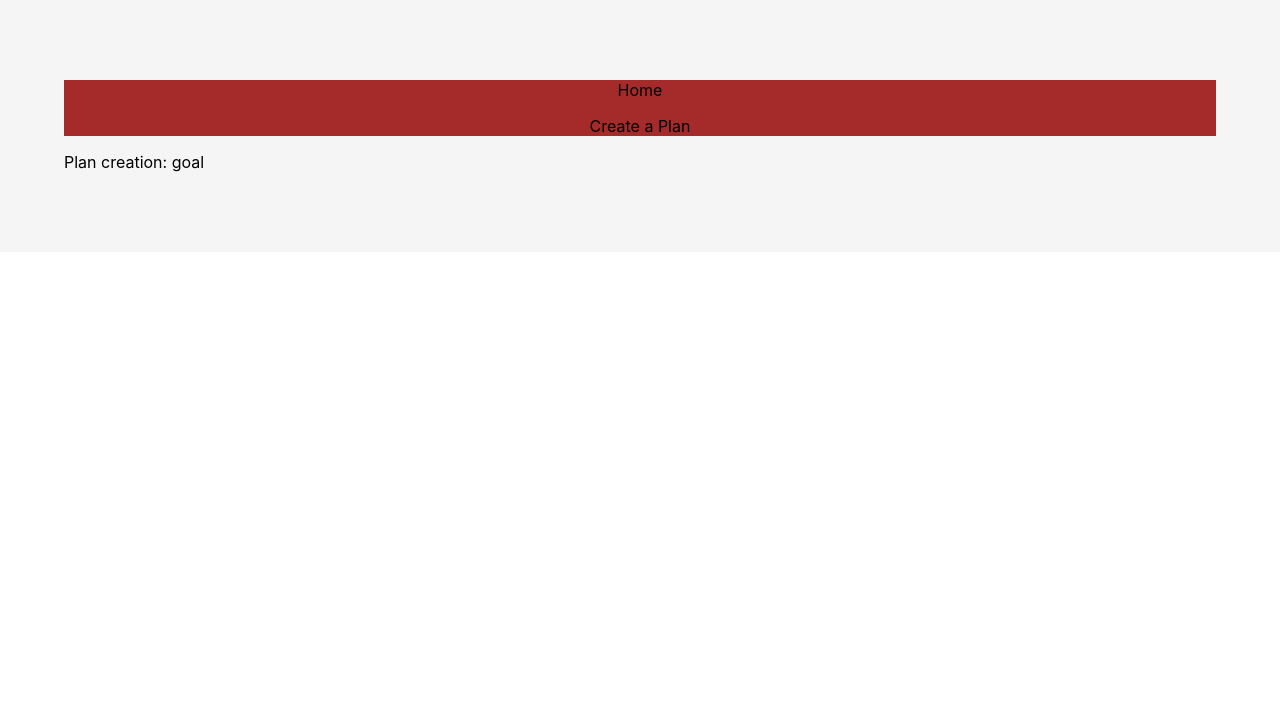
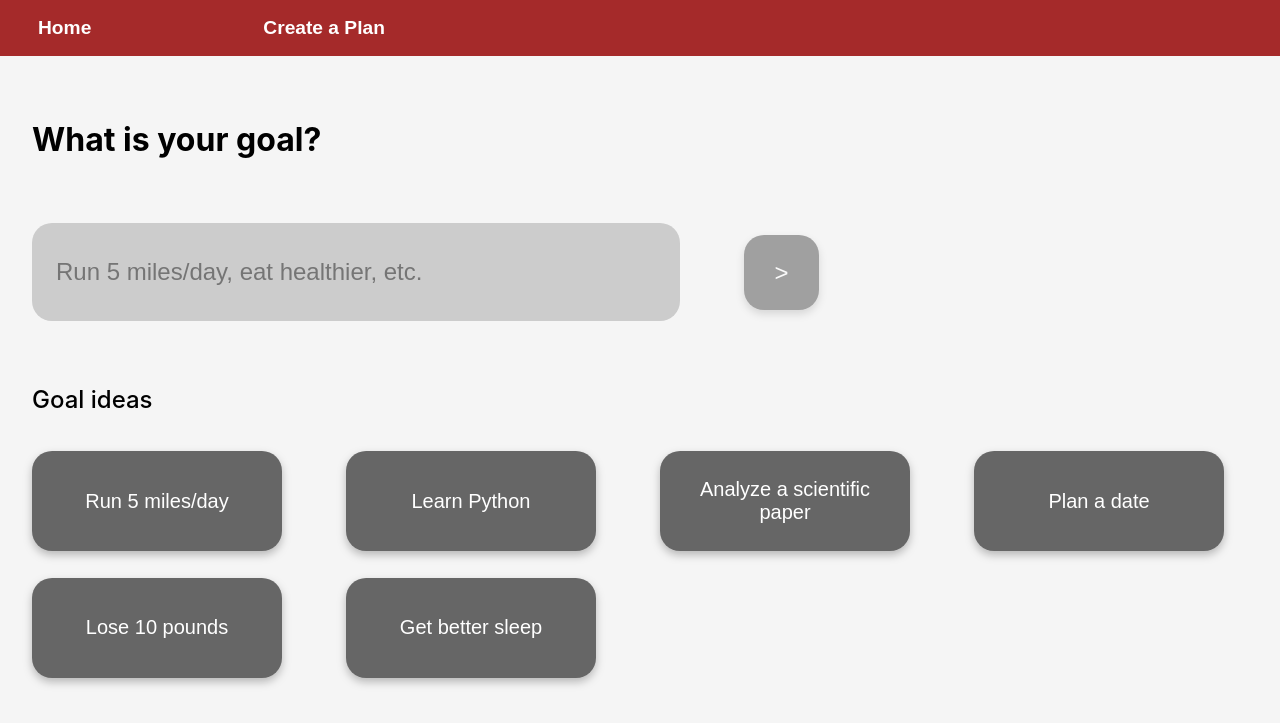
Before and after one commit to AlejandroALopez/saas-client, a React (Create React App) app: page /plan/goal in a window 1280 px wide. Shown: the top 728 px of the page. Built offline with nearby package versions, Linux system fonts and the light colour scheme.

Commit message:
set goal grayscale created

```diff
--- a/src/components/header/index.tsx
+++ b/src/components/header/index.tsx
@@ -1,11 +1,16 @@
 import React from 'react';
+import { Link } from 'react-router-dom';
 import './style.css';
 
 function Header() {
   return (
     <div className="Header">
-      <p>Home</p>
-      <p>Create a Plan</p>
+      <Link to="/">
+        <button className="header-button">Home</button>
+      </Link>
+      <Link to="/plan/goal">
+        <button className="header-button">Create a Plan</button>
+      </Link>
     </div>
   );
 }
--- a/src/components/header/style.css
+++ b/src/components/header/style.css
@@ -1,5 +1,27 @@
 .Header {
   margin: 0;
+  padding: 1em 2em;
   background-color: brown;
   text-align: center;
+
+  display: flex;
+  flex-direction: row;
+  align-items: center;
+  gap: 10em;
 }
+
+.header-button {
+  background: none;
+  border: none;
+
+  color: white;
+  font-size: larger;
+  font-weight: bold;
+
+  transition: transform 0.2s ease;
+}
+
+.header-button:hover {
+  cursor: pointer;
+  transform: scale(1.1);
+}
--- a/src/index.tsx
+++ b/src/index.tsx
@@ -9,7 +9,7 @@ import reportWebVitals from './reportWebVitals';
 
 // import App from './App';
 import SetGoal from './pages/planner/setGoal';
-import SetTime from './pages/planner/setTime';
+import SetParams from './pages/planner/setParams';
 import PlanResult from './pages/planner/planResult';
 import Landing from './pages/landing';
 
@@ -23,8 +23,8 @@ const router = createBrowserRouter([
     element: <SetGoal />
   },
   {
-    path: "/plan/time",
-    element: <SetTime />
+    path: "/plan/params",
+    element: <SetParams />
   },
   {
     path: "/plan/result",
--- a/src/pages/landing/style.css
+++ b/src/pages/landing/style.css
@@ -2,14 +2,12 @@
   margin: 0;
   padding: 4em;
   background-color: #f5f5f5;
-  /* text-align: center; */
 }
 
 .presentation-section-container {
   display: flex;
   flex-direction: row;
   justify-content: space-between;
-  /* background-color: blue; */
 }
 
 .presentation-info-container {
@@ -28,7 +26,6 @@
 
 .button-container {
   margin-right: 2em;
-  /* background-color: red; */
   text-align: right;
 }
 
@@ -82,7 +79,6 @@
   flex-direction: column;
   align-items: center;
   width: 30%;
-  /* background-color: green; */
 }
 
 .feature-image {
--- a/src/pages/planner/setGoal.tsx
+++ /dev/null
@@ -1,14 +0,0 @@
-import React from 'react';
-import Header from '../../components/header';
-// import './index.css';
-
-function SetGoal() {
-  return (
-    <div className="Landing">
-        <Header />
-        <p>Plan creation: goal</p>
-    </div>
-  );
-}
-
-export default SetGoal;
--- /dev/null
+++ b/src/pages/planner/setGoal/index.tsx
@@ -0,0 +1,55 @@
+import React, { useState } from 'react';
+import { Link } from 'react-router-dom';
+import Header from '../../../components/header';
+import './style.css';
+
+function SetGoal() {
+
+  const placeholder_text = "Run 5 miles/day, eat healthier, etc.";
+  const ideas = ["Run 5 miles/day", "Learn Python", "Analyze a scientific paper", "Plan a date",
+    "Lose 10 pounds", "Get better sleep"];
+
+  const [goal, setGoal] = useState("");
+
+  const submitGoal = () => {
+    console.log("Goal chosen: ", goal);
+  }
+
+  return (
+    <div>
+      <Header />
+      <div className="Goal-Screen">
+        <p className="title">What is your goal?</p>
+        <div className="goal-input-container">
+          <input
+            className="input-container"
+            placeholder={placeholder_text}
+            value={goal}
+            onChange={e => setGoal(e.target.value)}
+          />
+          <Link to="/plan/params">
+            <button
+              className={`submit-button ${goal === "" && "disabled"}`}
+              disabled={goal === ""}
+              onClick={() => submitGoal()}
+            >
+              &gt;
+            </button>
+          </Link>
+        </div>
+        <p className="subtitle">Goal ideas</p>
+        <div className="ideas-container">
+          {ideas.map((idea, index) => {
+            return (
+              <button className="idea" key={index} onClick={() => setGoal(idea)}>
+                <p className="idea-text">{idea}</p>
+              </button>
+            )
+          })}
+        </div>
+      </div>
+    </div>
+  );
+}
+
+export default SetGoal;
--- /dev/null
+++ b/src/pages/planner/setGoal/style.css
@@ -0,0 +1,98 @@
+.Goal-Screen {
+  margin: 0;
+  padding: 2em;
+  background-color: #f5f5f5;
+}
+
+.title {
+  font-size: xx-large;
+  font-weight: bold;
+}
+
+.goal-input-container {
+  display: flex;
+  flex-direction: row;
+  align-items: center;
+  gap: 4em;
+  margin: 4em 0;
+}
+
+.input-container {
+  width: 600px;
+  height: 50px;
+  padding: 1em;
+  border: none;
+  border-radius: 20px;
+  background-color: #cccccc;
+
+  font-size: x-large;
+}
+
+.submit-button {
+  width: 75px;
+  height: 75px;
+  padding: 1em;
+  border: none;
+  border-radius: 20px;
+
+  background-color: #4d4d4d;
+  color: white;
+  font-size: x-large;
+
+  filter: drop-shadow(0px 4px 4px rgba(0, 0, 0, 0.25));
+  transition: transform 0.2s ease;
+}
+
+.submit-button:hover {
+  cursor: pointer;
+  transform: scale(1.1);
+}
+
+.disabled {
+  opacity: 50%;
+}
+
+.disabled:hover {
+  cursor: auto;
+  transform: scale(1.0);
+}
+
+.subtitle {
+  font-size: x-large;
+  font-weight: 500;
+}
+
+.ideas-container {
+  display: flex;
+  flex-direction: row;
+  gap: 0 4em;
+  flex-wrap: wrap;
+}
+
+.idea {
+  display: flex;
+  justify-content: center;
+  align-items: center;
+
+  width: 250px;
+  height: 100px;
+  padding: 2em;
+  margin: 1em 0;
+
+  border: none;
+  border-radius: 20px;
+  background-color: #666666;
+  filter: drop-shadow(0px 4px 4px rgba(0, 0, 0, 0.25));
+  transition: transform 0.2s ease;
+}
+
+.idea:hover {
+  cursor: pointer;
+  transform: scale(1.1);
+}
+
+
+.idea-text {
+  font-size: 20px;
+  color: white;
+}
--- /dev/null
+++ b/src/pages/planner/setParams/index.tsx
@@ -0,0 +1,17 @@
+import React from 'react';
+import Header from '../../../components/header';
+import './style.css';
+
+function SetParams() {
+  return (
+    <div>
+      <Header />
+      <div className="Params-Screen">
+        <p>Plan creation: time</p>
+      </div>
+    </div>
+
+  );
+}
+
+export default SetParams;
--- /dev/null
+++ b/src/pages/planner/setParams/style.css
@@ -0,0 +1,5 @@
+.Params-Screen {
+    margin: 0;
+    padding: 2em;
+    background-color: #f5f5f5;
+  }
--- a/src/pages/planner/setTime.tsx
+++ /dev/null
@@ -1,14 +0,0 @@
-import React from 'react';
-import Header from '../../components/header';
-// import './index.css';
-
-function SetTime() {
-  return (
-    <div className="Landing">
-        <Header />
-        <p>Plan creation: time</p>
-    </div>
-  );
-}
-
-export default SetTime;
```
